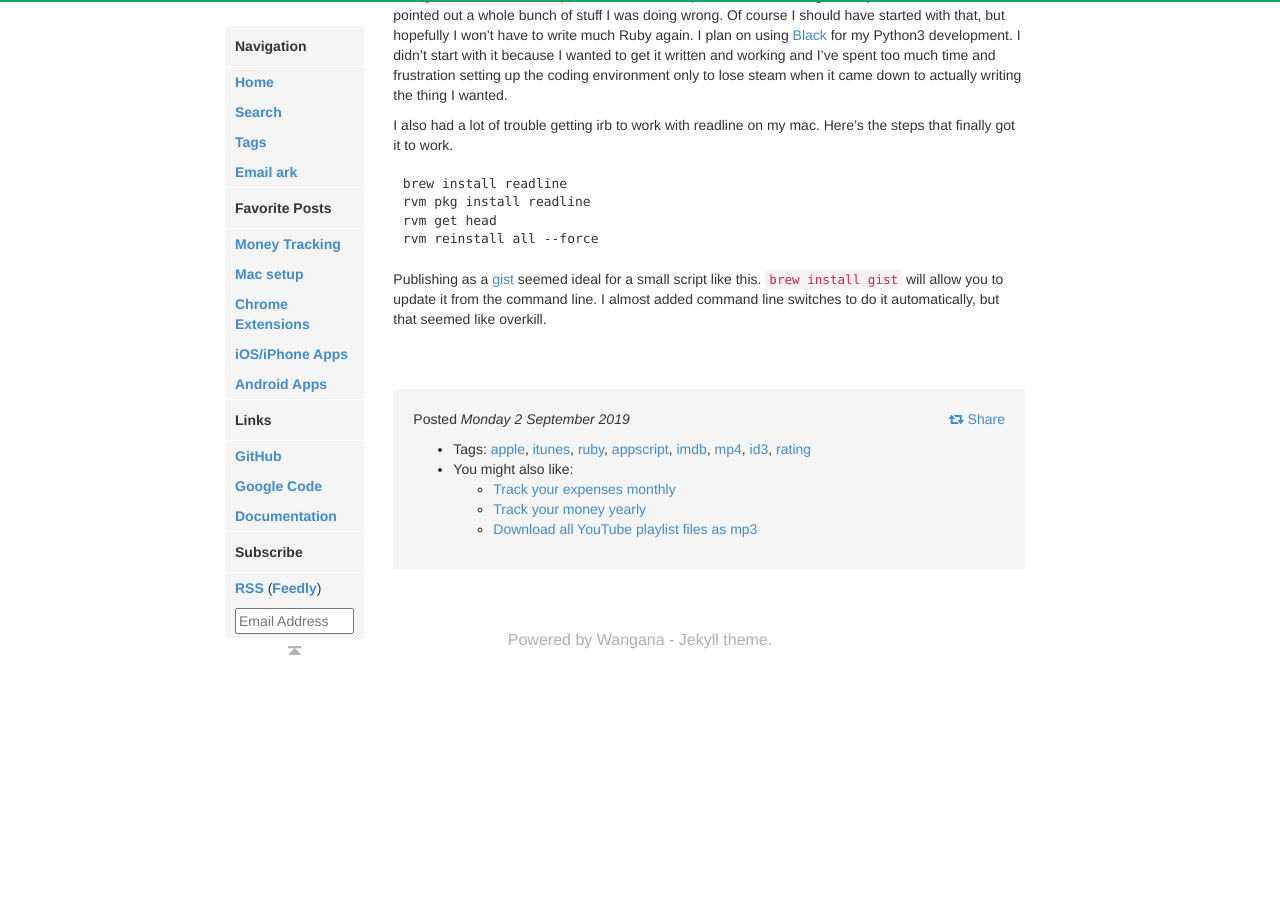
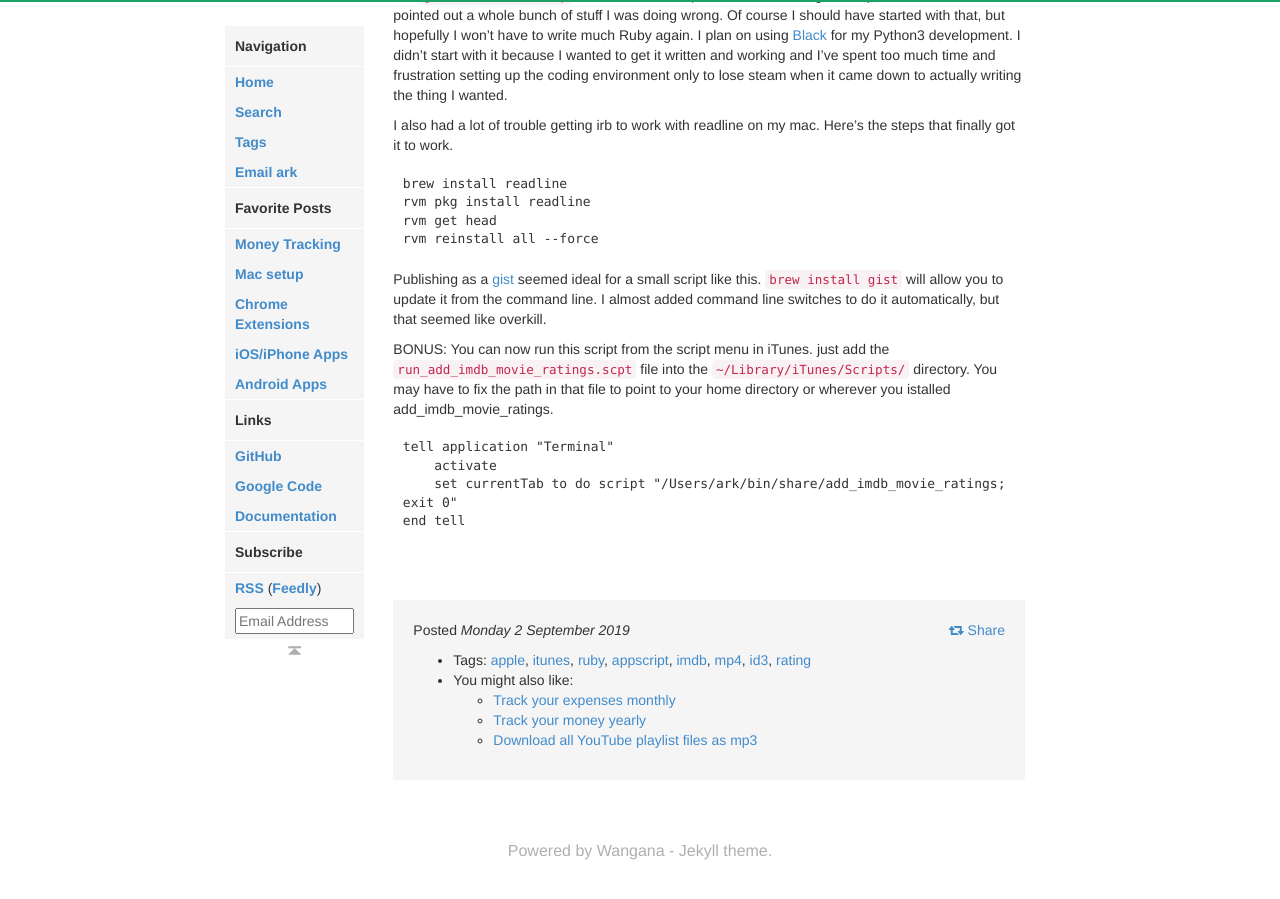
Before and after one commit to arkarkark/arkarkark.github.io, a Jekyll site: the page built from _posts/2019-09-02-add_imdb_movie_ratings.md, in a window 1280 px wide and 900 px high, scrolled down 1463 px. Built offline with Jekyll 4.4.1, drawn with Linux system fonts in a browser that asks for light colours; some web fonts are replaced; before the commit the page ends 2152 px from its top, so only the background shows below that.

Commit message:
run it from the iTunes script menu!

````diff
--- a/_posts/2019-09-02-add_imdb_movie_ratings.md
+++ b/_posts/2019-09-02-add_imdb_movie_ratings.md
@@ -60,3 +60,12 @@ rvm reinstall all --force
 ```
 
 Publishing as a [gist](https://gist.github.com) seemed ideal for a small script like this. `brew install gist` will allow you to update it from the command line. I almost added command line switches to do it automatically, but that seemed like overkill.
+
+BONUS: You can now run this script from the script menu in iTunes. just add the `run_add_imdb_movie_ratings.scpt` file into the `~/Library/iTunes/Scripts/` directory. You may have to fix the path in that file to point to your home directory or wherever you istalled add_imdb_movie_ratings.
+
+```
+tell application "Terminal"
+    activate
+    set currentTab to do script "/Users/ark/bin/share/add_imdb_movie_ratings; exit 0"
+end tell
+```
````
